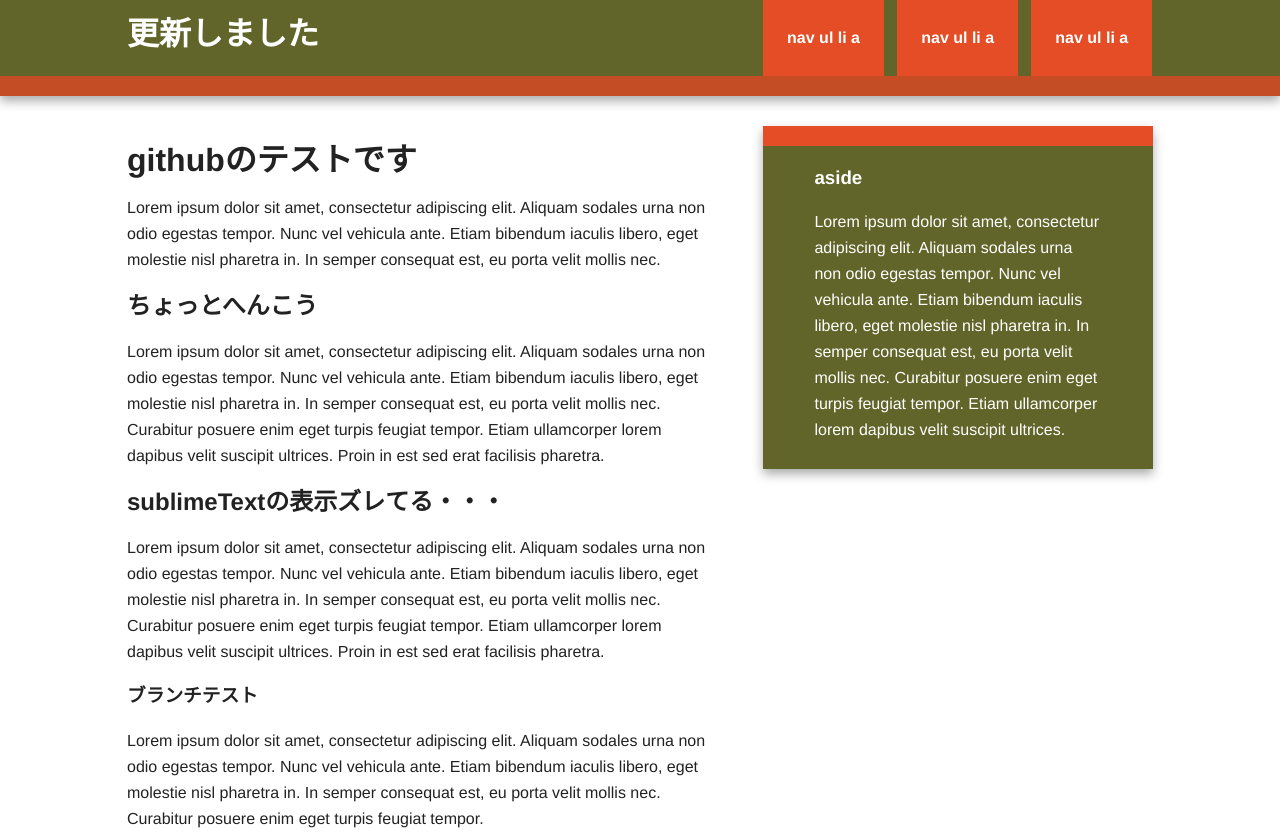
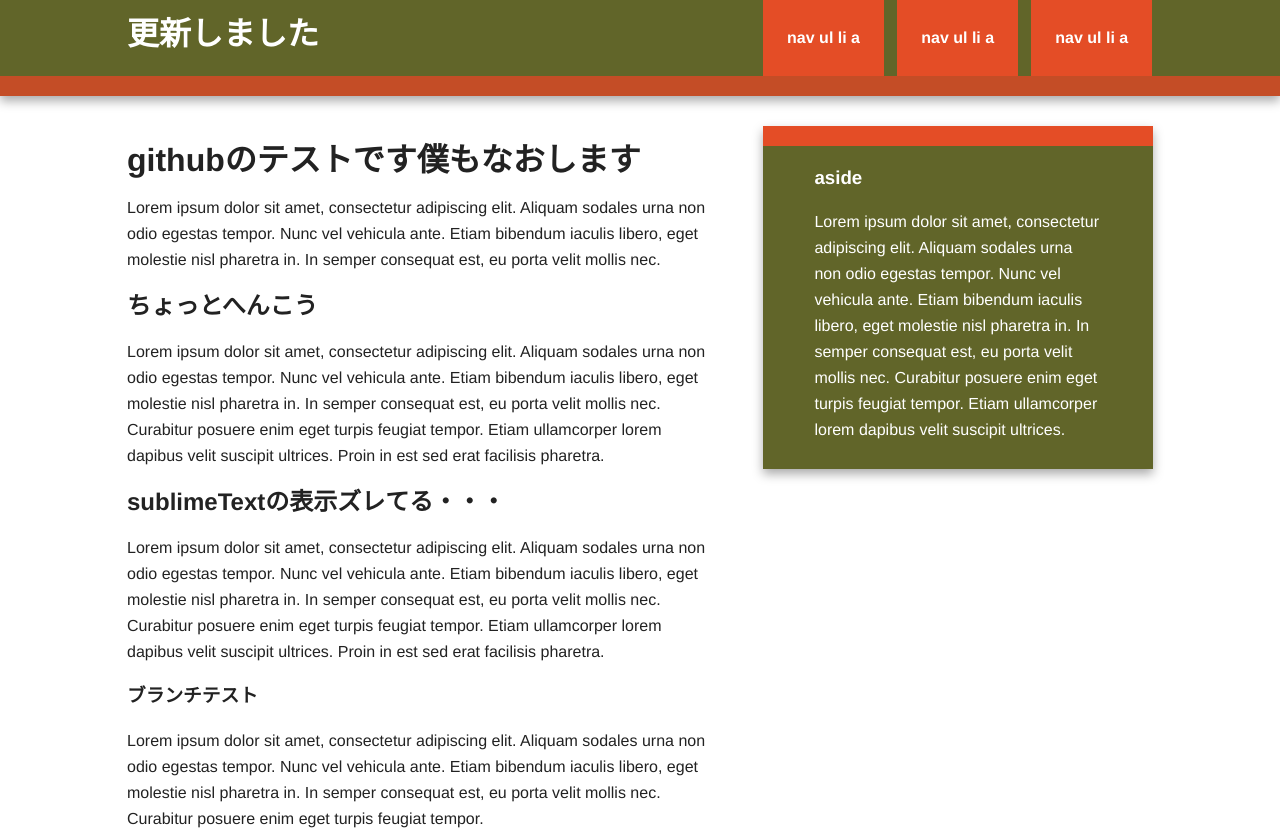
Before and after one commit to Tkanbara/yuruGit, a plain HTML site: page index.html in a window 1280 px wide. Shown: the top 835 px of the page. Drawn offline with nearby package versions, Linux system fonts and the light colour scheme.

Commit message:
競合テスト

```diff
--- a/index.html
+++ b/index.html
@@ -32,7 +32,7 @@
 
                 <article>
                     <header>
-                        <h1>githubのテストです</h1>
+                        <h1>githubのテストです僕もなおします</h1>
                         <p>Lorem ipsum dolor sit amet, consectetur adipiscing elit. Aliquam sodales urna non odio egestas tempor. Nunc vel vehicula ante. Etiam bibendum iaculis libero, eget molestie nisl pharetra in. In semper consequat est, eu porta velit mollis nec.</p>
                     </header>
                     <section>
```
